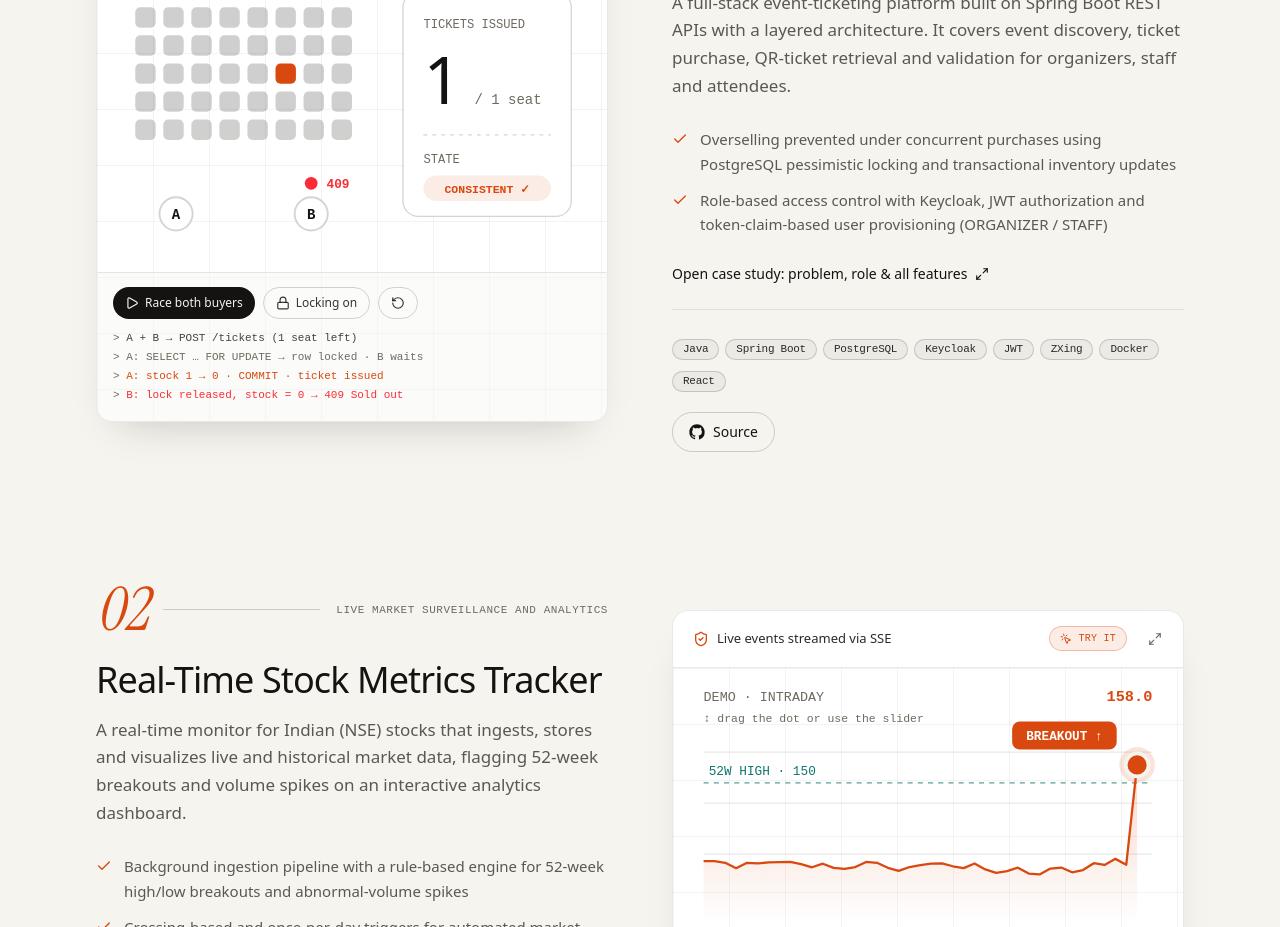
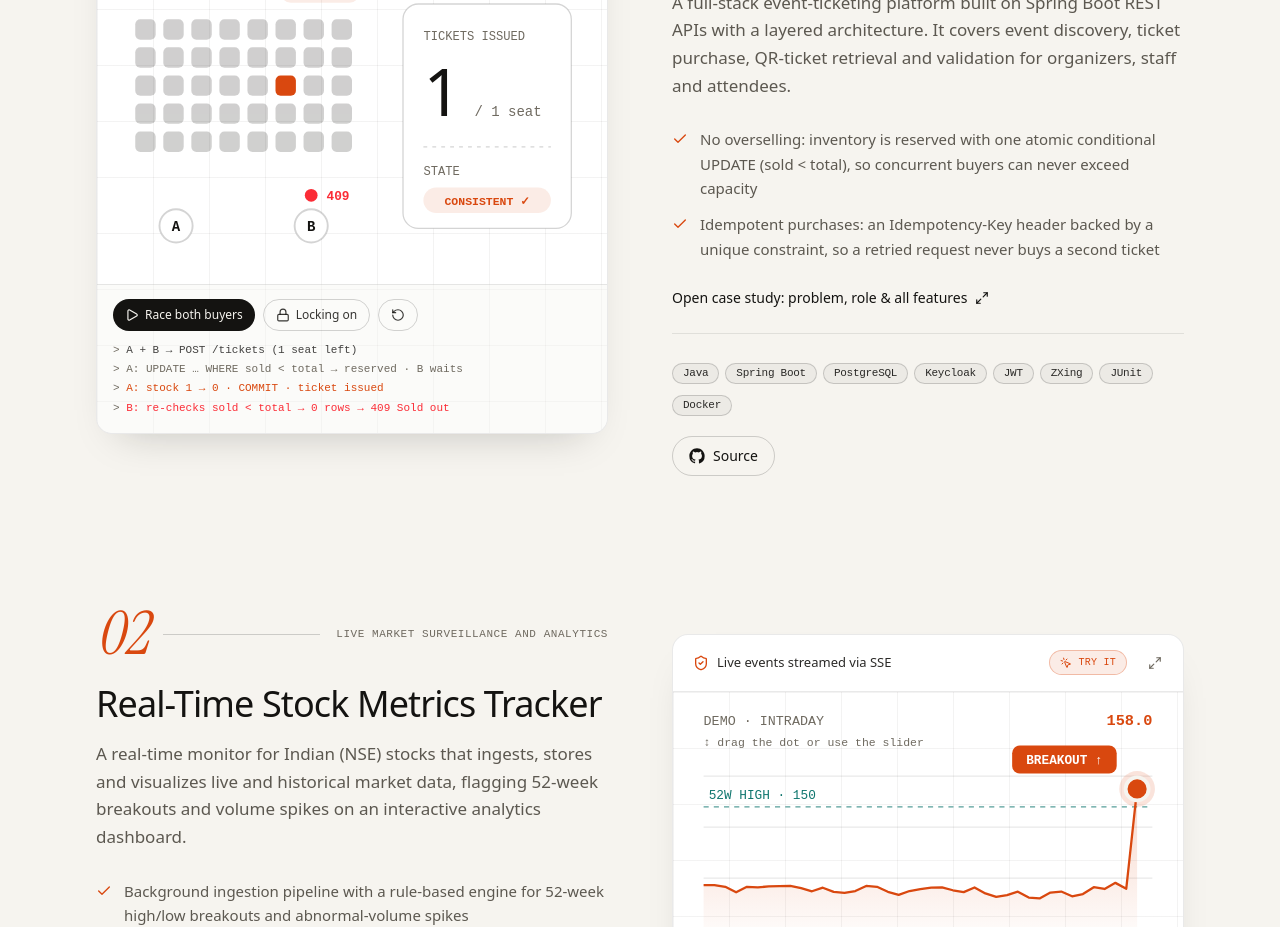
Before and after one commit to karthikeya-mahenderkar/portfolio, a React (Vite) app: page / in a window 1280 px wide. Shown: the part 3460-4387 px from the top of the page. Built offline with nearby package versions, Linux system fonts and the light colour scheme.

Commit message:
Ticketing: describe the concurrency work (atomic inventory, idempotency, validation fix, tests)

```diff
--- a/src/components/ProjectVisual.tsx
+++ b/src/components/ProjectVisual.tsx
@@ -173,7 +173,7 @@ function TicketingDemo() {
       log.push('A + B → POST /tickets   (1 seat left)')
       at(750, () => {
         setStep(2)
-        log.push('A: SELECT … FOR UPDATE → row locked · B waits', 'muted')
+        log.push('A: UPDATE … WHERE sold < total → reserved · B waits', 'muted')
       })
       at(1550, () => {
         setStep(3)
@@ -182,7 +182,7 @@ function TicketingDemo() {
       })
       at(2350, () => {
         setStep(4)
-        log.push('B: lock released, stock = 0 → 409 Sold out', 'bad')
+        log.push('B: re-checks sold < total → 0 rows → 409 Sold out', 'bad')
       })
     } else {
       log.push('A + B → POST /tickets   (locking OFF)')
@@ -228,7 +228,7 @@ function TicketingDemo() {
           : { text: 'CONSISTENT ✓', bg: 'fill-accent-soft', fg: 'fill-accent' }
 
   const svg = (
-    <svg viewBox="0 0 400 260" className="size-full" role="img" aria-label="Interactive demo: two buyers race for the last seat; pessimistic locking decides who gets it">
+    <svg viewBox="0 0 400 260" className="size-full" role="img" aria-label="Interactive demo: two buyers race for the last seat; an atomic inventory update decides who gets it">
       <text x={GRID.x} y="34" className="fill-subtle font-mono text-[10.5px]">EVENT · LAST SEAT</text>
       <g transform={`translate(${GRID.x + 114} 23)`}>
         <rect width="62" height="16" rx="8" className={locking ? 'fill-accent-soft' : 'fill-red-500/15'} />
--- a/src/data/profile.ts
+++ b/src/data/profile.ts
@@ -142,14 +142,15 @@ export const projects: Project[] = [
     problem:
       'When many buyers hit the same event inventory at once, naive implementations sell more tickets than exist. Gate staff also need a fast, reliable way to verify tickets and reject duplicate entries.',
     contribution:
-      'Built the Spring Boot backend by following a published, step-by-step architecture guide, implementing each layer myself: REST endpoints, transactional ticket inventory with pessimistic locking, Keycloak/JWT security and QR validation. Ran it with PostgreSQL and Keycloak in Docker, against the provided React frontend.',
+      'Started from a public tutorial, then made it concurrency-safe: replaced lock-and-count inventory with an atomic conditional UPDATE, added idempotent purchases, fixed a double-admission race in ticket validation, and wrote concurrency tests that prove each guarantee. Runs with PostgreSQL and Keycloak in Docker.',
     features: [
-      'Overselling prevented under concurrent purchases using PostgreSQL pessimistic locking and transactional inventory updates',
-      'Role-based access control with Keycloak, JWT authorization and token-claim-based user provisioning (ORGANIZER / STAFF)',
-      'QR-based ticket verification with ZXing, supporting QR and manual validation with duplicate-entry prevention',
-      'Works with a React + Vite frontend covering organizer, attendee and staff ticket-check flows',
+      'No overselling: inventory is reserved with one atomic conditional UPDATE (sold < total), so concurrent buyers can never exceed capacity',
+      'Idempotent purchases: an Idempotency-Key header backed by a unique constraint, so a retried request never buys a second ticket',
+      'Race-free validation: a row lock plus a fresh re-check, so simultaneous QR scans admit a ticket exactly once',
+      'Concurrency tests firing real simultaneous requests: 20 buyers for 5 tickets, 5 racing retries, 10 simultaneous scans',
+      'Role-based access with Keycloak/JWT (ORGANIZER / STAFF) and ZXing QR tickets with QR or manual validation',
     ],
-    stack: ['Java', 'Spring Boot', 'PostgreSQL', 'Keycloak', 'JWT', 'ZXing', 'Docker', 'React'],
+    stack: ['Java', 'Spring Boot', 'PostgreSQL', 'Keycloak', 'JWT', 'ZXing', 'JUnit', 'Docker'],
     visual: 'ticketing',
     guarantee: 'No overselling under concurrency',
     links: { github: 'https://github.com/karthikeya-mahenderkar/event-ticketing-platform', live: null },
```
